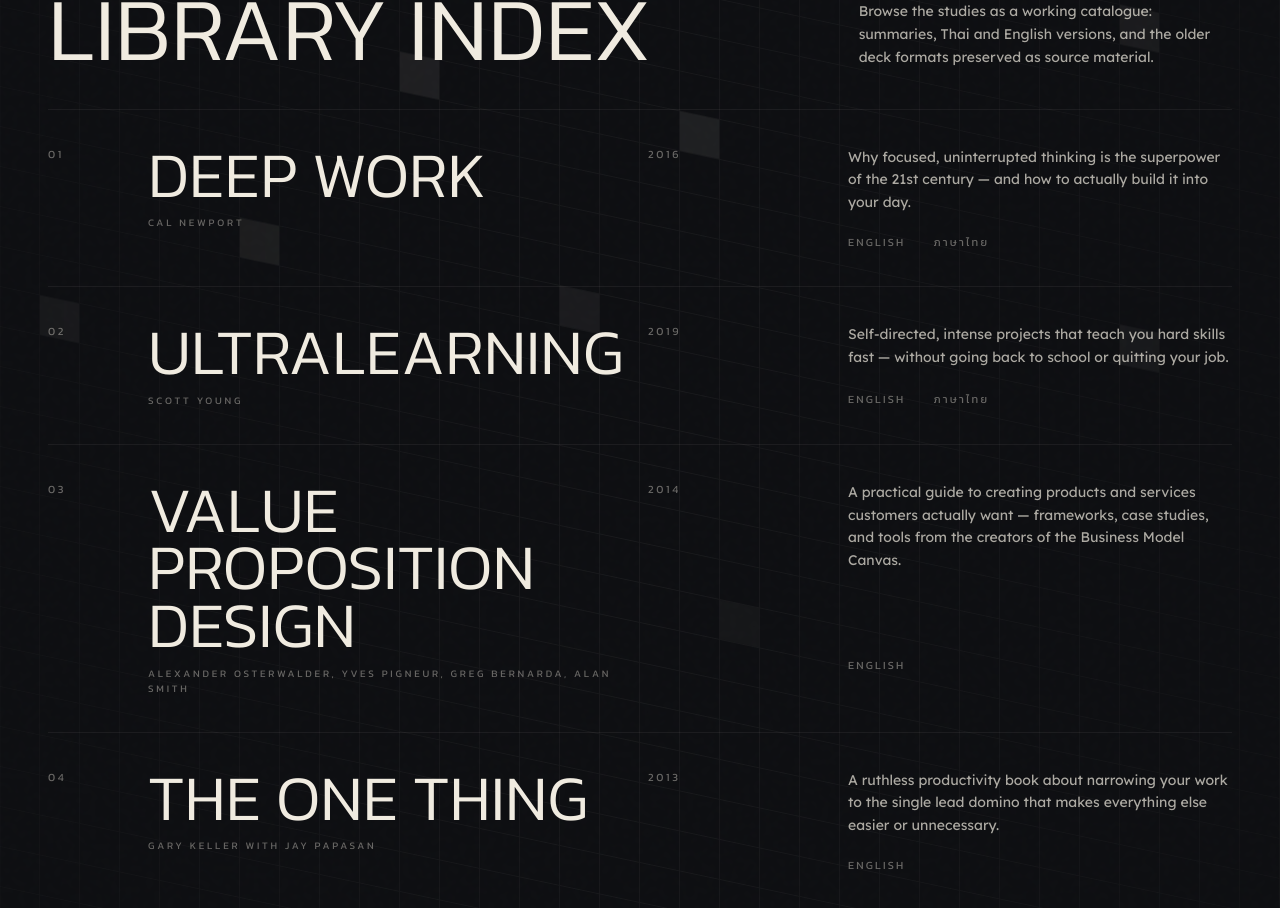
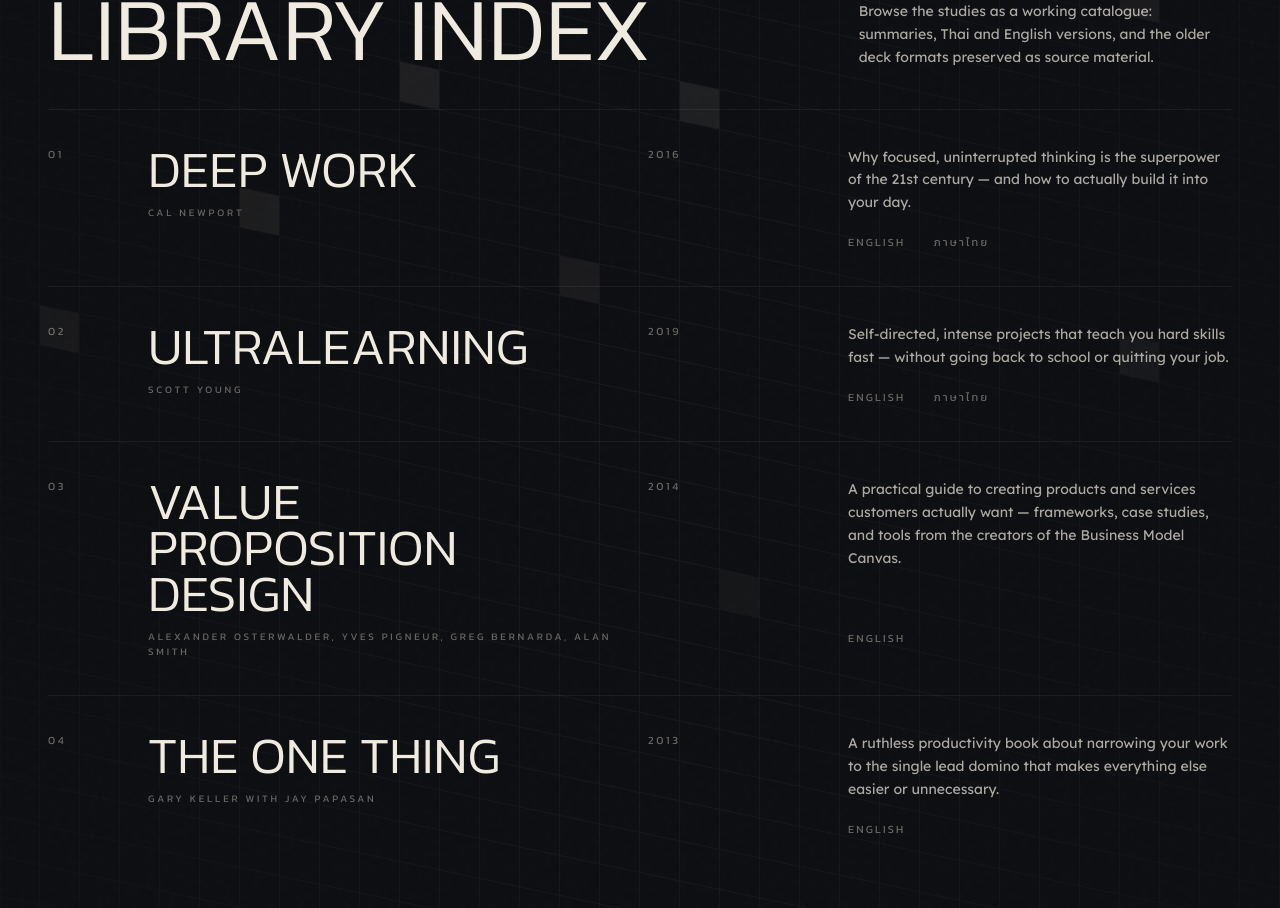
Before and after one commit to kawin05/books, a Next.js app: page / in a window 1280 px wide. Shown: the part 1578-2486 px from the top of the page. Built offline with nearby package versions, Linux system fonts and the light colour scheme.

Commit message:
Fix Value Proposition title: force 2-line break via newline + whitespace-pre-line

```diff
--- a/app/books/[slug]/[[...lang]]/page.tsx
+++ b/app/books/[slug]/[[...lang]]/page.tsx
@@ -98,7 +98,7 @@
             </ScrollReveal>
 
             <ScrollReveal delay={0.15} as="h1">
-              <span className="block font-display text-[clamp(3.2rem,8vw,9rem)] font-light uppercase leading-[0.85] tracking-normal text-text-primary lg:max-w-[90%]">
+              <span className="block whitespace-pre-line font-display text-[clamp(3.2rem,8vw,9rem)] font-light uppercase leading-[0.85] tracking-normal text-text-primary lg:max-w-[90%]">
                 {frontmatter.title}
               </span>
             </ScrollReveal>
--- a/components/BookCard.tsx
+++ b/components/BookCard.tsx
@@ -45,7 +45,7 @@
 
       <div className="col-span-10 sm:col-span-5">
         <Link href={`/books/${book.slug}`} className="group/title block">
-          <h3 className="font-display text-[clamp(2.25rem,5vw,5.75rem)] font-light uppercase leading-[0.9] tracking-normal text-text-primary transition-colors group-hover/title:text-accent-cream">
+          <h3 className="font-display text-[clamp(1.75rem,4vw,4.2rem)] font-light uppercase leading-[0.9] tracking-normal text-text-primary transition-colors group-hover/title:text-accent-cream inline-block max-w-[12ch] whitespace-pre-line">
             {book.title}
           </h3>
           {book.author && (
--- a/content/books/value-proposition-design/index.mdx
+++ b/content/books/value-proposition-design/index.mdx
@@ -1,5 +1,5 @@
 ---
-title: "Value Proposition Design"
+title: "Value Proposition\nDesign"
 author: "Alexander Osterwalder, Yves Pigneur, Greg Bernarda, Alan Smith"
 year: 2014
 cover: 📐
```
